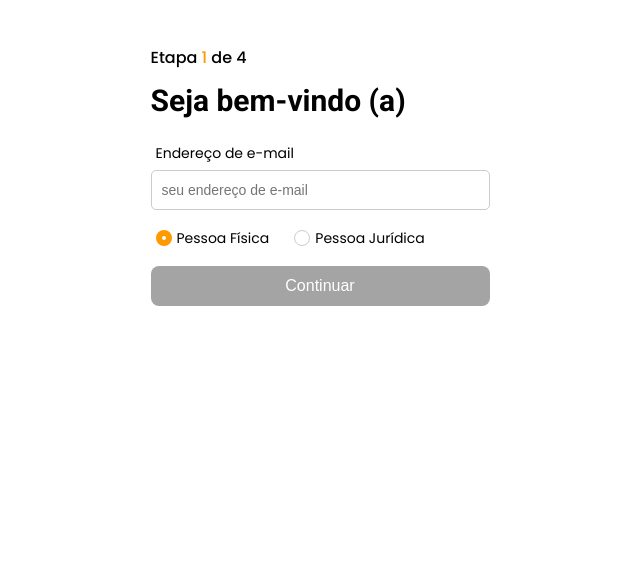
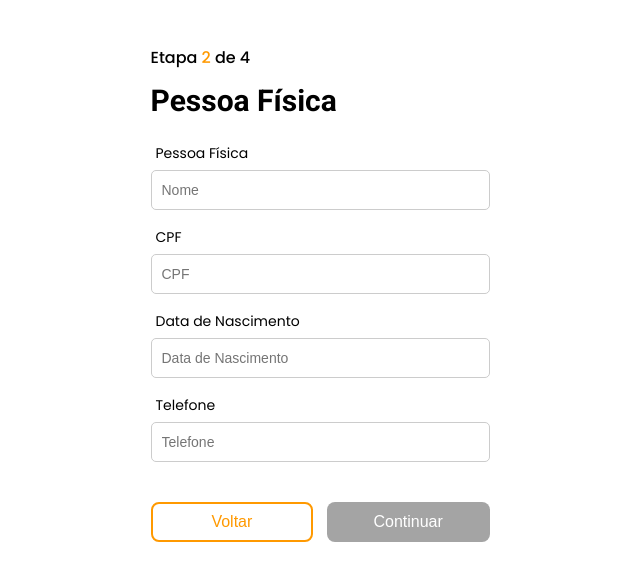
Before and after one commit to joaodivinod/mb-web-challenge, a Vue app: page / in a window 1280 px wide. Shown: the top 580 px of the page, without its empty margins (320-960 px from the left). Built offline with nearby package versions, Linux system fonts and the light colour scheme.

Commit message:
second step refactoring done

```diff
--- a/src/pages/Registration/RegistrationForm.vue
+++ b/src/pages/Registration/RegistrationForm.vue
@@ -9,12 +9,17 @@ defineOptions({
   name: "RegistrationForm",
 });
 
-const currentStep = ref(1);
+const currentStep = ref(2);
 const email = ref("");
 const userType = ref("fisica");
 
 const finalValidation = reactive({
   firstStep: false,
+  secondStep: false,
+});
+
+const areAllStepsValid = computed(() => {
+  return Object.values(finalValidation).every((step) => step === true);
 });
 
 const infoStepData = reactive({
@@ -71,11 +76,11 @@ const title = computed(() => {
 });
 
 const validateFirstStep = (isEmailValid) => {
-  if (isEmailValid) {
-    finalValidation.firstStep = true;
-  } else {
-    finalValidation.firstStep = false;
-  }
+  finalValidation.firstStep = isEmailValid;
+};
+const validateSecondStep = (isValid) => {
+  console.log("validateSecondStep", isValid);
+  finalValidation.secondStep = isValid;
 };
 </script>
 
@@ -97,8 +102,7 @@ const validateFirstStep = (isEmailValid) => {
         :userType="userType"
         :infoStepData="infoStepData"
         @setInfoStepData="setInfoStepData"
-        @nextStep="nextStep"
-        @backStep="backStep"
+        @isSecondStepValid="validateSecondStep"
       />
       <PassWordStep
         v-if="currentStep === 3"
@@ -119,7 +123,9 @@ const validateFirstStep = (isEmailValid) => {
           <button @click="backStep">Voltar</button>
         </div>
         <div class="submitButton">
-          <button :disabled="!isFormValid" @click="nextStep">Continuar</button>
+          <button :disabled="!areAllStepsValid" @click="nextStep">
+            {{ currentStep === 4 ? "Cadastrar" : "Continuar" }}
+          </button>
         </div>
       </div>
     </section>
--- a/src/pages/Registration/components/InfoStep.vue
+++ b/src/pages/Registration/components/InfoStep.vue
@@ -16,7 +16,7 @@ const props = defineProps({
   infoStepData: { type: Object, required: true },
 });
 
-const emit = defineEmits(["backStep", "nextStep", "setInfoStepData"]);
+const emit = defineEmits(["setInfoStepData", "isSecondStepValid"]);
 
 const isLegalPerson = computed(() => props.userType === "juridica");
 
@@ -33,10 +33,6 @@ const touched = reactive({
   date: false,
   phone: false,
 });
-
-const backStep = () => {
-  emit("backStep");
-};
 
 const validateField = (field) => {
   if (!touched[field]) return;
@@ -74,6 +70,7 @@ const handleInput = (field, event) => {
     props.infoStepData[field] = value;
   }
   emit("setInfoStepData", field, props.infoStepData[field]);
+  emit("isSecondStepValid", isFormValid.value);
   validateField(field);
 };
 
@@ -101,12 +98,6 @@ const isFormValid = computed(() => {
     !errors.phone
   );
 });
-
-const nextStep = () => {
-  if (isFormValid.value) {
-    emit("nextStep");
-  }
-};
 
 watch(
   () => [
@@ -183,14 +174,6 @@ watch(
         :errorMessage="errors.phone"
       />
     </div>
-    <div class="sideBySideBtn">
-      <div class="backButton">
-        <button @click="backStep">Voltar</button>
-      </div>
-      <div class="submitButton">
-        <button :disabled="!isFormValid" @click="nextStep">Continuar</button>
-      </div>
-    </div>
   </section>
 </template>
 
```
